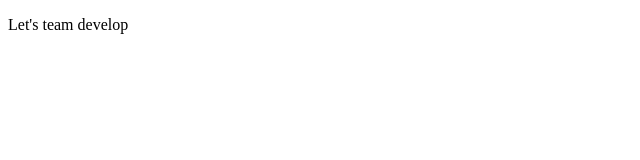
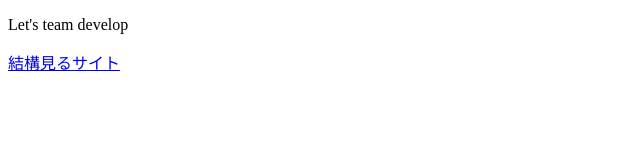
Before and after one commit to sotawfd/kadai2_2, a plain HTML site: page index.html in a window 1280 px wide. Shown: the whole page, without its empty margins (0-640 px from the left). Drawn offline with Linux system fonts and the light colour scheme.

Commit message:
修正しました。

```diff
--- a/index.html
+++ b/index.html
@@ -2,5 +2,6 @@
 <html lang="ja">
 	<body>
 	 <p>Let's team develop</p>
+	  <a href="https://follow.yahoo.co.jp/themes/07ef044d256f76e80637">結構見るサイト</a><br>
 	</body>
 </html>
```
